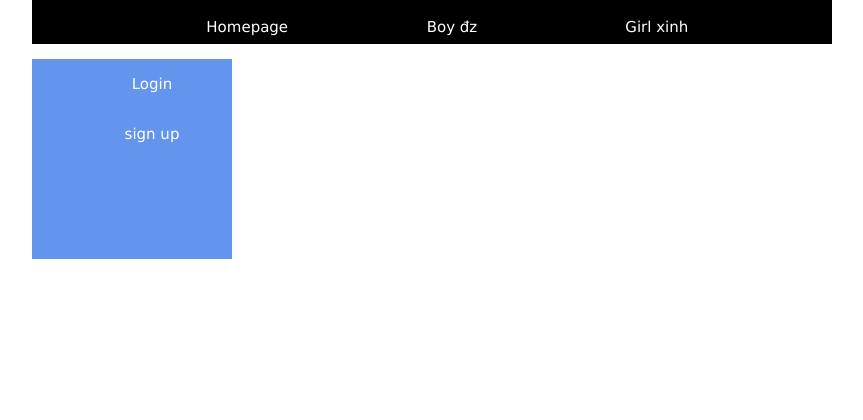
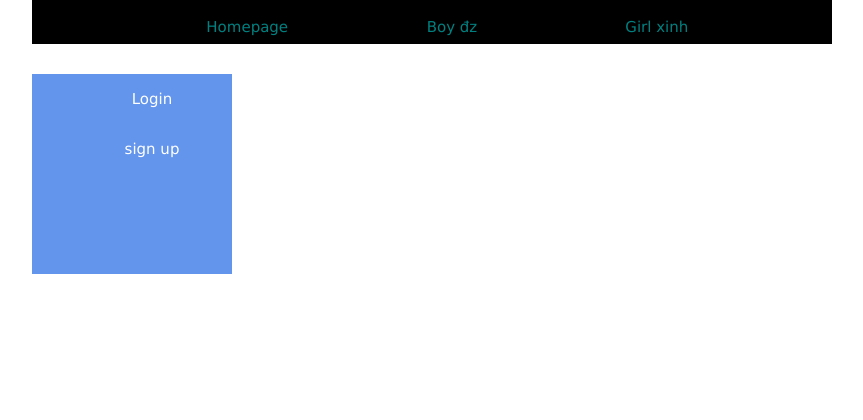
Before and after one commit to dragon15098/txgd, a Flask app: page /homepage in a window 1280 px wide. Shown: the part 321-741 px from the top of the page, without its empty margins (48-911 px from the left). Run offline with Flask 2, Linux system fonts and the light colour scheme.

Commit message:
chả có j

```diff
--- a/projectweb/static/homepg.css
+++ b/projectweb/static/homepg.css
@@ -11,7 +11,7 @@
             }
         #menu ul{
             background: black;
-            list-style-type: none;
+            display: inline-block;
             text-align: center;
             width: 800px;
             height: 50px;
@@ -24,15 +24,15 @@
         }
         #menu a {
             text-decoration: none;
-            color: #ffffff;
+            color: teal;
             display: block;
             width: 200px;
             height: 50px;
         }
 
         #menu a:hover {
-            background: #5cf442;
-            color: #ff0000;
+            background: pink;
+            color: black;
         }
         #login ul{
             background: cornflowerblue;
@@ -43,7 +43,6 @@
 
         }
         #login li {
-            color: #f1f1f1;
             display: inline-block;
             width: 120px;
             height: 50px;
```
